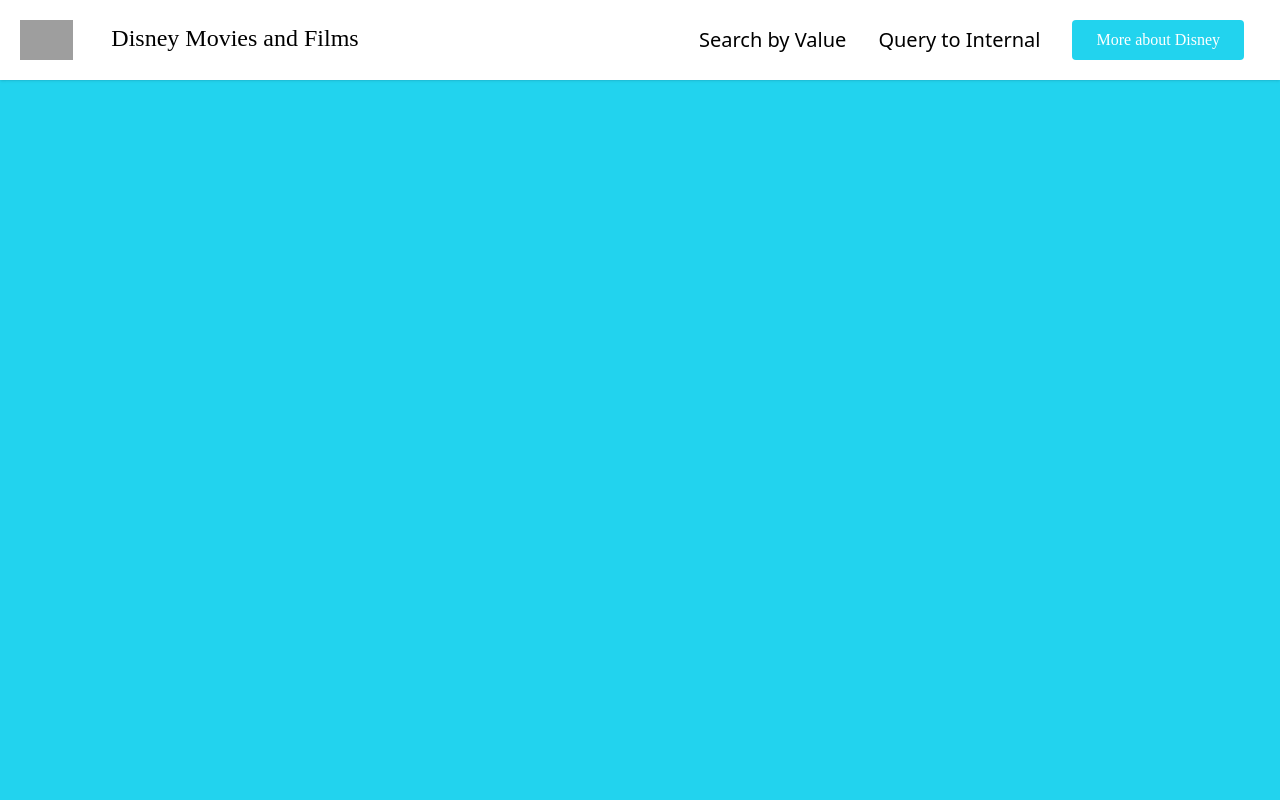
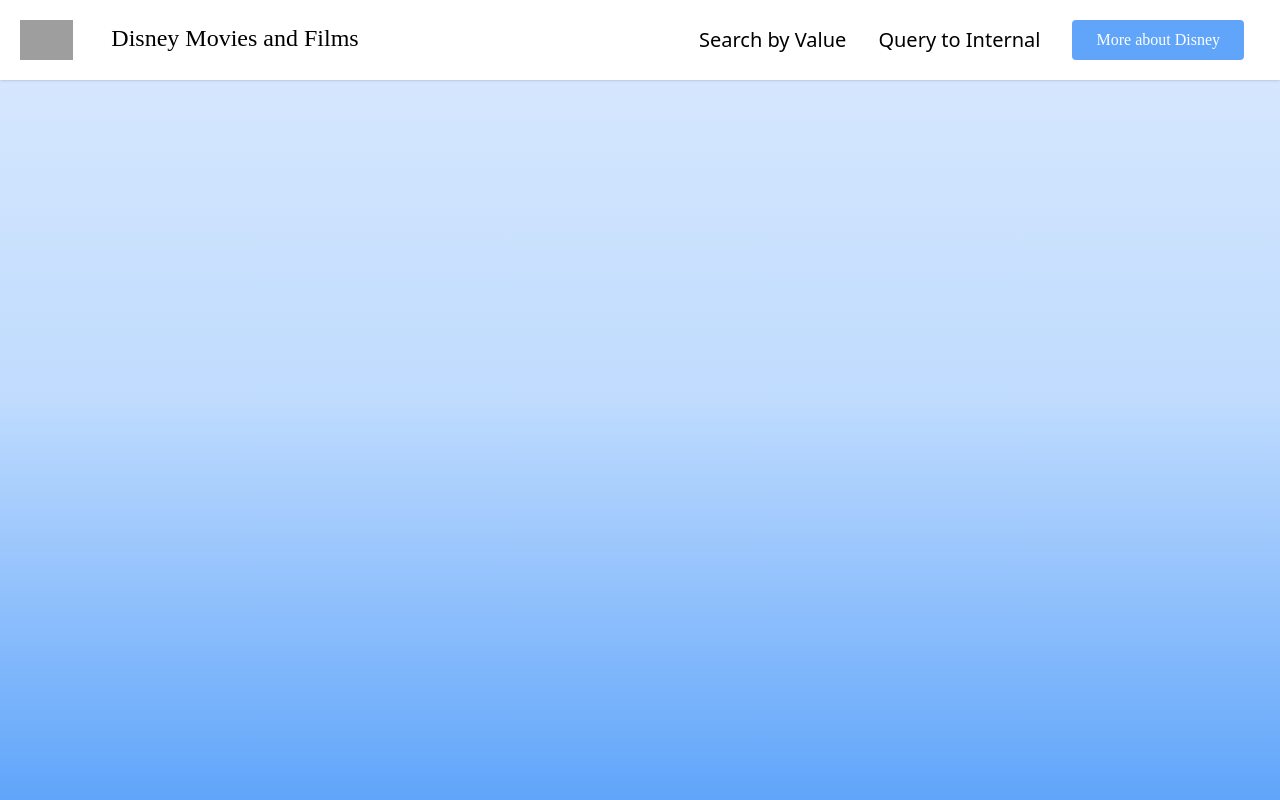
Before and after one commit to ristekrichie/knowledge, a Django app: page / in a window 1280 px wide. Run offline with Django 4.2, Linux system fonts and the light colour scheme; some libraries are stand-ins or nearby versions; grey boxes are pictures that could not be loaded.

Commit message:
add color palletes and fix some elements

```diff
--- a/theme/static/css/dist/styles.css
+++ b/theme/static/css/dist/styles.css
@@ -879,6 +879,10 @@
   height: 100vh;
 }
 
+.min-h-screen {
+  min-height: 100vh;
+}
+
 .w-full {
   width: 100%;
 }
@@ -919,9 +923,33 @@
   border-width: 1px;
 }
 
+.bg-blue-400 {
+  --tw-bg-opacity: 1;
+  background-color: rgb(12 119 168 / var(--tw-bg-opacity));
+}
+
 .bg-white {
   --tw-bg-opacity: 1;
   background-color: rgb(255 255 255 / var(--tw-bg-opacity));
+}
+
+.bg-gradient-to-b {
+  background-image: linear-gradient(to bottom, var(--tw-gradient-stops));
+}
+
+.from-blue-100 {
+  --tw-gradient-from: #86b3cb var(--tw-gradient-from-position);
+  --tw-gradient-to: rgb(134 179 203 / 0) var(--tw-gradient-to-position);
+  --tw-gradient-stops: var(--tw-gradient-from), var(--tw-gradient-to);
+}
+
+.via-blue-200 {
+  --tw-gradient-to: rgb(130 212 237 / 0)  var(--tw-gradient-to-position);
+  --tw-gradient-stops: var(--tw-gradient-from), #82d4ed var(--tw-gradient-via-position), var(--tw-gradient-to);
+}
+
+.to-blue-400 {
+  --tw-gradient-to: #0c77a8 var(--tw-gradient-to-position);
 }
 
 .p-5 {
@@ -1024,6 +1052,10 @@
   transition-timing-function: cubic-bezier(0.4, 0, 0.2, 1);
 }
 
+.hover\:font-bold:hover {
+  font-weight: 700;
+}
+
 @media (min-width: 768px) {
   .md\:static {
     position: static;
--- a/theme/templates/navbar/css.html
+++ b/theme/templates/navbar/css.html
@@ -10,10 +10,10 @@
     <script nomodule src="https://unpkg.com/ionicons@5.5.2/dist/ionicons/ionicons.js"></script>
 </head>
 
-<body class="bg-cyan-400">
+<body class="min-h-screen bg-gradient-to-b from-blue-100 via-blue-200 to-blue-400 ">
     <nav class="p-5 bg-white shadow md:flex md:items-center md:justify-between">
         <div class="flex justify-between items-center">
-        <span class="text-2xl font-[Poppins] cursor-pointer">
+        <span class="text-2xl font-[Poppins] cursor-pointer hover:font-bold">
             <img class="h-10 inline mr-8"
             src="https://upload.wikimedia.org/wikipedia/commons/thumb/a/a4/Disney_wordmark.svg/1050px-Disney_wordmark.svg.png?20171113041617">
             Disney Movies and Films
@@ -26,13 +26,13 @@
 
         <ul class="md:flex md:items-center z-[1] md:z-auto md:static absolute bg-white w-full left-0 md:w-auto md:py-0 py-4 md:pl-0 pl-7 md:opacity-100 opacity-0 top-[-400px] transition-all ease-in duration-500">
         <li class="mx-4 my-6 md:my-0">
-            <a href="#" class="text-xl hover:text-cyan-500 duration-500">Search by Value</a>
+            <a href="#" class="text-xl hover:font-bold hover:text-cyan-500 duration-500">Search by Value</a>
         </li>
         <li class="mx-4 my-6 md:my-0">
-            <a href="#" class="text-xl hover:text-cyan-500 duration-500">Query to Internal</a>
+            <a href="#" class="text-xl hover:font-bold hover:text-cyan-500 duration-500">Query to Internal</a>
         </li>
 
-        <button class="bg-cyan-400 text-white font-[Poppins] duration-500 px-6 py-2 mx-4 hover:bg-cyan-500 rounded ">
+        <button class="bg-blue-400 text-white font-[Poppins] duration-500 px-6 py-2 mx-4 hover:font-bold hover:bg-cyan-500 rounded ">
             More about Disney
         </button>
         <h2 class=""></h2>
```
Also changed, not shown: theme/static_src/tailwind.config.js (+6 -3 lines).
